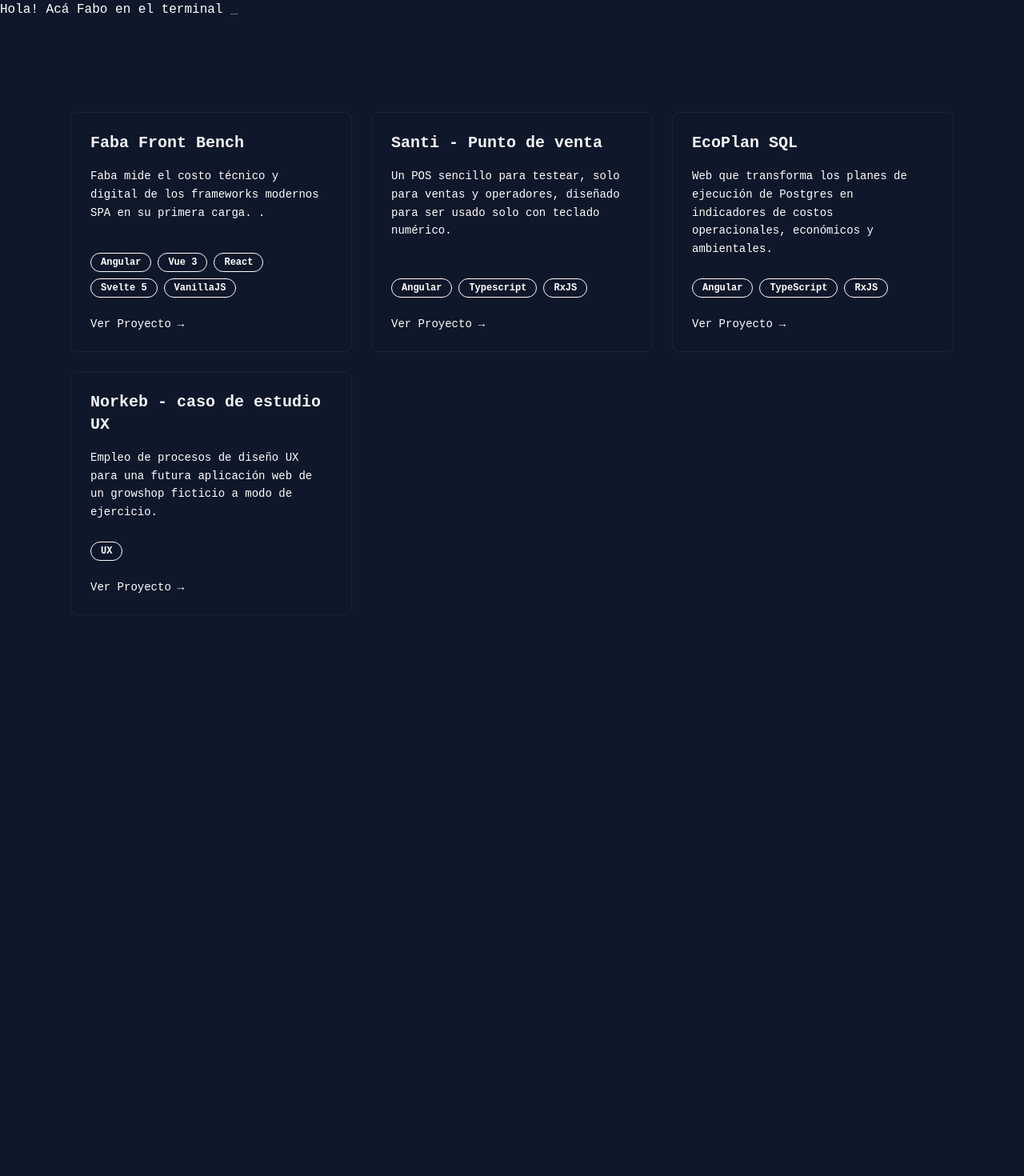
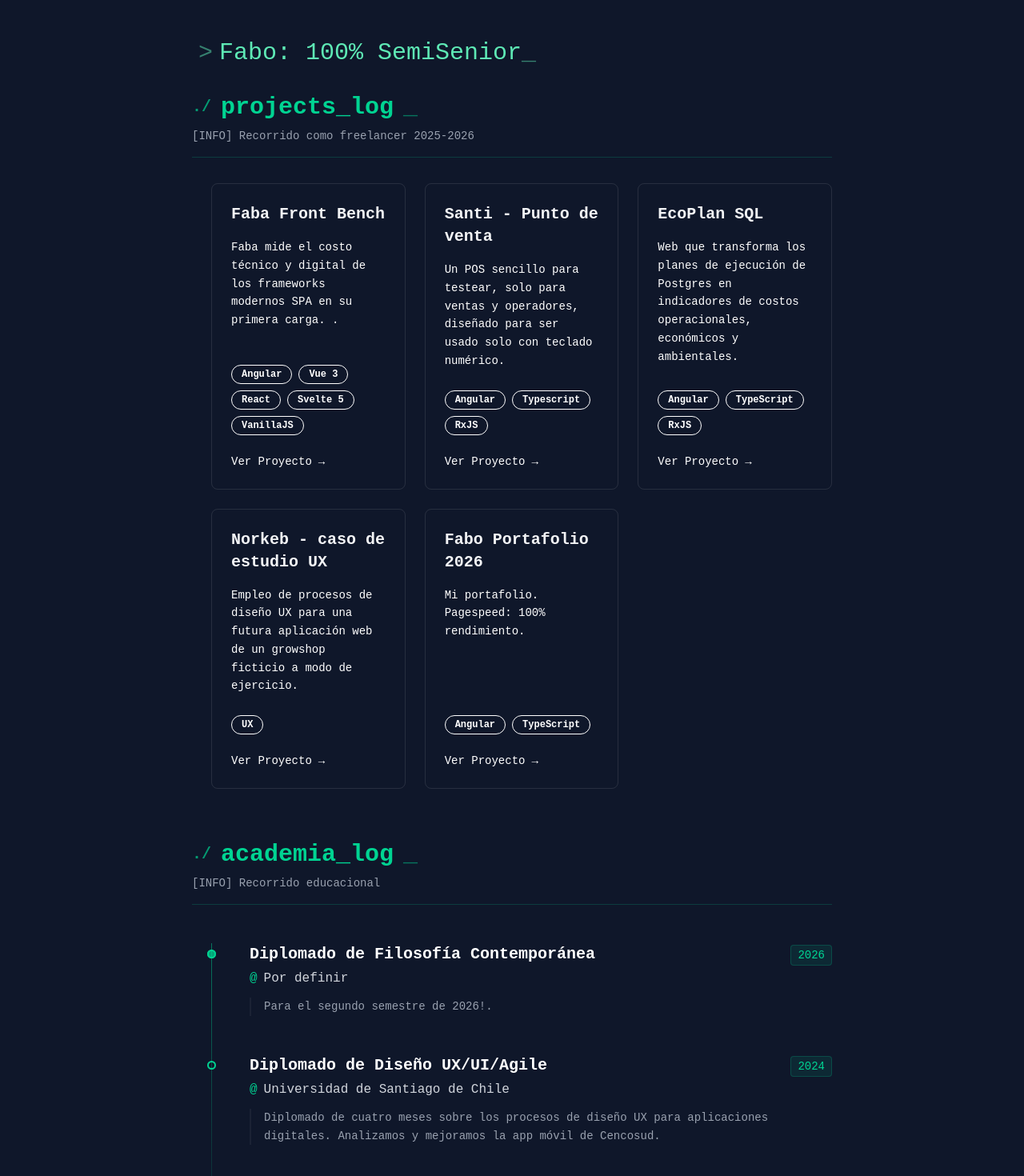
Before and after one commit to fabocv/fabocv, an Angular app in the folder fabocv/: page / in a window 1280 px wide. Shown: the top 1470 px of the page at 80% size. Before the commit the page ends 817 px from the top, so only its background shows below. Built offline with nearby package versions, Linux system fonts and the light colour scheme.

Commit message:
Academia, footer y projects ok

```diff
--- a/fabocv/package.json
+++ b/fabocv/package.json
@@ -8,7 +8,7 @@
     "test": "ng test",
     "serve:ssr:fabocv": "node dist/fabocv/server/server.mjs",
     "publish" : "npx angular-cli-ghpages --dir=dist/fabocv/browser",
-    "build": "ng build --base-href /santi-pos/ && cp dist/fabocv/browser/index.csr.html dist/fabocv/browser/index.html && cp dist/fabocv/browser/index.html dist/fabocv/browser/404.html"
+    "build": "ng build --base-href /fabocv/ && cp dist/fabocv/browser/index.csr.html dist/fabocv/browser/index.html && cp dist/fabocv/browser/index.html dist/fabocv/browser/404.html"
   },
   "prettier": {
     "printWidth": 100,
--- a/fabocv/src/app/features/Academia/Academia.ts
+++ b/fabocv/src/app/features/Academia/Academia.ts
@@ -1,10 +1,118 @@
-import { ChangeDetectionStrategy, Component } from '@angular/core';
+import { Component, ChangeDetectionStrategy } from "@angular/core";
+
+
+interface AcademicEntry {
+  year: string;
+  degree: string;
+  institution: string;
+  description: string;
+  current?: boolean;
+}
 
 @Component({
   selector: 'app-academia',
-  imports: [],
-  template: `<p>Academia works!</p>`,
-  styleUrl: './Academia.css',
+  standalone: true,
   changeDetection: ChangeDetectionStrategy.OnPush,
+  template: `
+    <section class="max-w-4xl mx-auto animate-fade-in-up">
+
+      <!-- 1. Encabezado de la sección -->
+      <div class="mb-12 border-b border-emerald-400/20 pb-4 pt-8">
+        <h2 class="text-3xl font-bold text-emerald-400 flex items-center gap-3">
+          <span class="text-xl opacity-70">./</span>academia_log
+          <span class="animate-pulse text-emerald-400">_</span>
+        </h2>
+        <p class="text-sm text-gray-400 mt-2 font-mono">
+          [INFO] Recorrido educacional
+        </p>
+      </div>
+
+      <!-- 2. Contenedor de la Línea de Tiempo -->
+      <div class="relative ml-4 md:ml-6 space-y-12">
+
+        <!-- LA LÍNEA VERTICAL (Background) -->
+        <div class="absolute top-0 bottom-0 left-0 w-px bg-gradient-to-b from-emerald-400/50 via-emerald-400/20 to-transparent"></div>
+
+        @for (item of education; track item.degree) {
+
+          <div class="relative pl-8 md:pl-12 group">
+
+            <div class="absolute -left-[5px] top-2 h-[11px] w-[11px] rounded-full bg-base border-2 border-emerald-400 group-hover:bg-emerald-400 group-hover:shadow-[0_0_15px_rgba(52,211,153,0.6)] transition-all duration-300 z-10"></div>
+
+
+            @if (item.current) {
+              <span class="absolute -left-[5px] top-2 h-[11px] w-[11px] rounded-full bg-emerald-400 animate-ping opacity-75"></span>
+            }
+
+            <!-- CONTENIDO -->
+            <div class="flex flex-col sm:flex-row sm:items-baseline sm:justify-between mb-1">
+              <!-- Título del Grado -->
+              <h3 class="text-xl font-bold text-white group-hover:text-emerald-400 transition-colors duration-300">
+                {{ item.degree }}
+              </h3>
+              <!-- Año (Monospace para destacar) -->
+              <span class="font-mono text-sm text-emerald-400 bg-emerald-400/10 px-2 py-0.5 rounded border border-emerald-400/20 shrink-0 mt-2 sm:mt-0">
+                {{ item.year }}
+              </span>
+            </div>
+
+            <!-- Institución -->
+            <div class="text-base text-gray-300 font-medium mb-3 flex items-center gap-2">
+              <span class="text-emerald-400">@</span> {{ item.institution }}
+            </div>
+
+            <!-- Descripción -->
+            <p class="text-sm text-gray-400 leading-relaxed max-w-2xl border-l-2 border-white/5 pl-4 hover:border-emerald-400/30 transition-colors">
+              {{ item.description }}
+            </p>
+
+          </div>
+        }
+
+        <!-- FINAL DE LA LÍNEA -->
+        <div class="relative pl-8 pt-4">
+          <span class="font-mono text-xs text-gray-600">
+            [END OF LOG] <span class="text-emerald-600">Initial commit</span>
+          </span>
+        </div>
+
+      </div>
+    </section>
+  `,
+  styles: [`
+    @keyframes fadeInUp {
+      from { opacity: 0; transform: translateY(20px); }
+      to { opacity: 1; transform: translateY(0); }
+    }
+    .animate-fade-in-up {
+      animation: fadeInUp 0.6s ease-out forwards;
+    }
+  `]
 })
-export class Academia { }
+export class AcademiaComponent {
+
+  // Aquí pones tus datos reales
+  education: AcademicEntry[] = [
+    {
+      year: '2026',
+      degree: 'Diplomado de Filosofía Contemporánea ',
+      institution: 'Por definir',
+      description: 'Para el segundo semestre de 2026!.',
+      current: true
+    },
+    {
+      year: '2024',
+      degree: 'Diplomado de Diseño UX/UI/Agile ',
+      institution: 'Universidad de Santiago de Chile',
+      description: 'Diplomado de cuatro meses sobre los procesos de diseño UX para aplicaciones digitales. Analizamos y mejoramos la app móvil de Cencosud.',
+      current: false
+    },
+    {
+      year: '2023',
+      degree: 'Ingeniero Civil Informático',
+      institution: 'Universidad Austral de Chile',
+      description: 'Titulado de Ingeniería Civil en Informática, tesis sobre una app para las sesiones de musicoterapeutas',
+      current: false
+    }
+  ];
+}
--- /dev/null
+++ b/fabocv/src/app/features/Footer/Footer.css
@@ -0,0 +1,3 @@
+:host {
+  display: block;
+}
--- /dev/null
+++ b/fabocv/src/app/features/Footer/Footer.ts
@@ -0,0 +1,48 @@
+import { Component } from '@angular/core';
+
+@Component({
+  selector: 'app-footer',
+  standalone: true,
+  template: `
+    <footer class="w-full border-t border-emerald-400/10 bg-base py-8 mt-20 font-mono">
+      <div class="max-w-4xl mx-auto px-6 flex flex-col md:flex-row justify-between items-center gap-6">
+
+        <!-- Lado Izquierdo: Tu Nick -->
+        <div class="text-sm text-gray-500">
+          <span class="text-emerald-400/60">© 2026</span>
+          <span class="text-gray-300 ml-2">Fabo &#64; Keyboard</span>
+        </div>
+
+        <!-- Lado Derecho: Redes Sociales (Iconos Sólidos) -->
+        <div class="flex items-center gap-8">
+
+          <!-- GITHUB -->
+          <a href="https://github.com/fabocv"
+             target="_blank"
+             class="group flex items-center gap-2 text-gray-400 hover:text-emerald-400 transition-colors"
+             aria-label="GitHub">
+            <svg class="w-6 h-6 fill-current" viewBox="0 0 24 24">
+              <path d="M12 .297c-6.63 0-12 5.373-12 12 0 5.303 3.438 9.8 8.205 11.385.6.113.82-.258.82-.577 0-.285-.01-1.04-.015-2.04-3.338.724-4.042-1.61-4.042-1.61C4.422 18.07 3.633 17.7 3.633 17.7c-1.087-.744.084-.729.084-.729 1.205.084 1.838 1.236 1.838 1.236 1.07 1.835 2.809 1.305 3.495.998.108-.776.417-1.305.76-1.605-2.665-.3-5.466-1.332-5.466-5.93 0-1.31.465-2.38 1.235-3.22-.135-.303-.54-1.523.105-3.176 0 0 1.005-.322 3.3 1.23.96-.267 1.98-.399 3-.405 1.02.006 2.04.138 3 .405 2.28-1.552 3.285-1.23 3.285-1.23.645 1.653.24 2.873.12 3.176.765.84 1.23 1.91 1.23 3.22 0 4.61-2.805 5.625-5.475 5.92.42.36.81 1.096.81 2.22 0 1.606-.015 2.896-.015 3.286 0 .315.21.69.825.57C20.565 22.092 24 17.592 24 12.297c0-6.627-5.373-12-12-12"/>
+            </svg>
+            <span class="text-xs hidden sm:block">github</span>
+          </a>
+
+          <!-- LINKEDIN -->
+          <a href="https://linkedin.com/in/fkatv"
+             target="_blank"
+             class="group flex items-center gap-2 text-gray-400 hover:text-emerald-400 transition-colors"
+             aria-label="LinkedIn">
+            <svg class="w-6 h-6 fill-current" viewBox="0 0 24 24">
+              <path d="M20.447 20.452h-3.554v-5.569c0-1.328-.027-3.037-1.852-3.037-1.853 0-2.136 1.445-2.136 2.939v5.667H9.351V9h3.414v1.561h.046c.477-.9 1.637-1.85 3.37-1.85 3.601 0 4.267 2.37 4.267 5.455v6.286zM5.337 7.433c-1.144 0-2.063-.926-2.063-2.065 0-1.138.92-2.063 2.063-2.063 1.14 0 2.064.925 2.064 2.063 0 1.139-.925 2.065-2.064 2.065zm1.782 13.019H3.555V9h3.564v11.452zM22.225 0H1.771C.792 0 0 .774 0 1.729v20.542C0 23.227.792 24 1.771 24h20.451C23.2 24 24 23.227 24 22.271V1.729C24 .774 23.2 0 22.222 0h.003z"/>
+            </svg>
+            <span class="text-xs hidden sm:block">linkedin</span>
+          </a>
+
+        </div>
+
+      </div>
+    </footer>
+  `,
+  styles: []
+})
+export class FooterComponent {}
--- a/fabocv/src/app/features/Project/Project.ts
+++ b/fabocv/src/app/features/Project/Project.ts
@@ -1,25 +1,35 @@
-
 import { CommonModule } from '@angular/common';
 import { Component, ChangeDetectionStrategy } from '@angular/core';
-import { SectionTitleComponent } from '../../shared/ui/atoms/SectionTitle/SectionTitle';
-import { ProjectCardComponent, ProjectData } from '../../shared/ui/molecules/ProjectCard/ProjectCard';
+import {
+  ProjectCardComponent,
+  ProjectData,
+} from '../../shared/ui/molecules/ProjectCard/ProjectCard';
 
 @Component({
   selector: 'app-projects',
   standalone: true,
-  imports: [CommonModule, SectionTitleComponent, ProjectCardComponent],
+  imports: [CommonModule, ProjectCardComponent],
   changeDetection: ChangeDetectionStrategy.OnPush,
   template: `
-    <section class="max-w-6xl mx-auto px-6 py-12 animate-slide-up">
-      <atom-section-title title="Featured_Work" />
+  <section class="max-w-4xl mx-auto animate-fade-in-up">
+    <div class=" border-b border-emerald-400/20 pb-4 pt-8">
+      <h2 class="text-3xl font-bold text-emerald-400 flex items-center gap-3">
+        <span class="text-xl opacity-70">./</span>projects_log
+        <span class="animate-pulse text-emerald-400">_</span>
+      </h2>
+      <p class="text-sm text-gray-400 mt-2 font-mono">[INFO] Recorrido como freelancer 2025-2026</p>
+    </div>
+
+    <div class="relative ml-4 md:ml-6 my-8 ">
 
         <div class="grid grid-cols-1 md:grid-cols-2 lg:grid-cols-3 gap-6">
           @for (project of projects; track project.title) {
             <mol-project-card [data]="project" />
           }
         </div>
+    </div>
         </section>
-  `
+  `,
 })
 export class ProjectsComponent {
   projects: ProjectData[] = [
@@ -27,25 +37,31 @@ export class ProjectsComponent {
       title: 'Faba Front Bench',
       desc: 'Faba mide el costo técnico y digital de los frameworks modernos SPA en su primera carga. .',
       stack: ['Angular', 'Vue 3', 'React', 'Svelte 5', 'VanillaJS'],
-      link: 'https://github.com/fabocv/Faba-Front-Bench'
+      link: 'https://github.com/fabocv/Faba-Front-Bench',
     },
     {
       title: 'Santi - Punto de venta',
       desc: 'Un POS sencillo para testear, solo para ventas y operadores, diseñado para ser usado solo con teclado numérico.',
-      stack: ['Angular', 'Typescript','RxJS'],
-      link: 'https://fabocv.github.io/santi-pos/#/login'
+      stack: ['Angular', 'Typescript', 'RxJS'],
+      link: 'https://fabocv.github.io/santi-pos/#/login',
     },
     {
       title: 'EcoPlan SQL',
       desc: 'Web que transforma los planes de ejecución de Postgres en indicadores de costos operacionales, económicos y ambientales.',
       stack: ['Angular', 'TypeScript', 'RxJS'],
-      link: 'https://github.com/fabocv/EcoPlan-SQL'
+      link: 'https://github.com/fabocv/EcoPlan-SQL',
     },
     {
       title: 'Norkeb - caso de estudio UX',
-      desc: "Empleo de procesos de diseño UX para una futura aplicación web de un growshop ficticio a modo de ejercicio. ",
+      desc: 'Empleo de procesos de diseño UX para una futura aplicación web de un growshop ficticio a modo de ejercicio. ',
       stack: ['UX'],
-      link: 'https://github.com/fabocv/UX-Norkeb-caso-estudio'
-    }
+      link: 'https://github.com/fabocv/UX-Norkeb-caso-estudio',
+    },
+    {
+      title: 'Fabo Portafolio 2026',
+      desc: 'Mi portafolio. Pagespeed: 100% rendimiento.',
+      stack: ['Angular', 'TypeScript'],
+      link: 'https://fabocv.github.io/fabocv/',
+    },
   ];
 }
--- a/fabocv/src/app/features/home/home.html
+++ b/fabocv/src/app/features/home/home.html
@@ -1,2 +1,8 @@
-Hola! Acá Fabo en el terminal <span class="animate-pulse">_</span>
-<app-projects/>
+<section class="max-w-4xl my-12 mx-auto px-12 animate-fade-in-up">
+    <h1 class="flex  text-3xl text-emerald-300"><span class="animate-pulse px-2">></span>Fabo: 100% SemiSenior <span class="animate-pulse">_</span></h1>
+
+    <app-projects/>
+    <app-academia class="mt-12"/>
+    <app-footer/>
+
+</section>
--- a/fabocv/src/app/features/home/home.page.ts
+++ b/fabocv/src/app/features/home/home.page.ts
@@ -1,12 +1,14 @@
 import { Component } from '@angular/core';
 import { HelloWorldService } from '../../core/services/hello-world.service';
 import { ProjectsComponent } from "../Project/Project";
+import { AcademiaComponent } from "../Academia/Academia";
+import { FooterComponent } from "../Footer/Footer";
 
 @Component({
   selector: 'app-home-page',
   standalone: true,
   templateUrl: "./home.html",
-  imports: [ProjectsComponent],
+  imports: [ProjectsComponent, AcademiaComponent, FooterComponent],
 })
 export class HomePage {
   message = '';
--- a/fabocv/src/app/shared/ui/molecules/ProjectCard/ProjectCard.ts
+++ b/fabocv/src/app/shared/ui/molecules/ProjectCard/ProjectCard.ts
@@ -17,11 +17,10 @@ export interface ProjectData {
   imports: [CommonModule, TechBadgeAtom],
   changeDetection: ChangeDetectionStrategy.OnPush,
   template: `
-    <div class="group relative bg-surface border border-white/5 p-6 rounded-lg
+    <div class="group relative bg-surface border border-white/10 p-6 rounded-lg
     hover:border-primary/50 transition-all duration-500 hover:-translate-y-2
-    hover:shadow-[0_0_30px_-5px_rgba(56,189,248,0.3)] h-full flex flex-col">
+    hover:shadow-[0_0_30px_-5px_rgba(56,189,248,0.5)] h-full flex flex-col">
 
-      <!-- Decoración de esquina -->
       <div class="absolute top-0 right-0 w-20 h-20 bg-gradient-to-bl
       from-primary/10 to-transparent rounded-tr-lg opacity-0 group-hover:opacity-100
       transition-opacity duration-500"></div>
```
Lines whose indentation alone changed are shown as unchanged.
